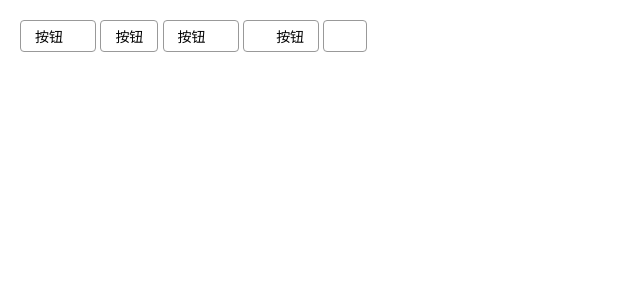
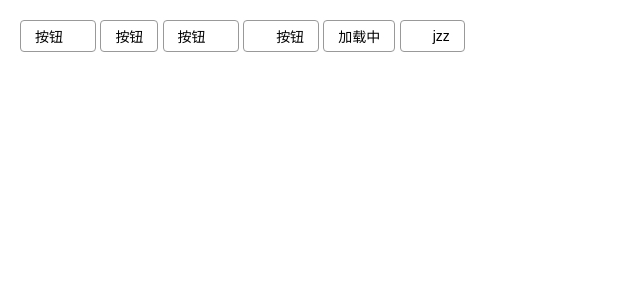
Before and after one commit to Apple-yong/apple-ui, a Vue app: page / in a window 1280 px wide. Shown: the top 300 px of the page, without its empty margins (0-640 px from the left). Built offline with nearby package versions, Linux system fonts and the light colour scheme.

Commit message:
点击加载loading

```diff
--- a/src/App.vue
+++ b/src/App.vue
@@ -1,20 +1,27 @@
 <template>
   <div id="app">
-    <gbutton icon="set" icon-position="right">按钮</gbutton>
-    <gbutton>按钮</gbutton>
-    <gbutton icon="set" icon-position="right">按钮</gbutton>
-    <gbutton icon="set" icon-position="left">按钮</gbutton>
-    <gbutton icon="set"></gbutton>
+    <g-button icon="set" icon-position="right">按钮</g-button>
+    <g-button>按钮</g-button>
+    <g-button icon="set" icon-position="right">按钮</g-button>
+    <g-button icon="set" icon-position="left">按钮</g-button>
+    <g-button icon-position="right">加载中</g-button>
+    <g-button icon="set" :loading="loading1" @click="loading1 = !loading1">jzz</g-button>
   </div>
 </template>
 
 <script>
-import gbutton from "./components/buttons/button.vue";
+import gButton from "./components/buttons/button.vue";
+
 
 export default {
   name: "App",
+  data() {
+      return {
+          loading1: false
+      }
+  },
   components: {
-    gbutton
+    gButton
   }
 };
 </script>
--- a/src/components/buttons/button.vue
+++ b/src/components/buttons/button.vue
@@ -1,8 +1,8 @@
 <template>
-        <button class="g-button" :class="{[`icon-${iconPosition}`]: true}">
-            <svg v-if="icon" class="icon" aria-hidden="true">
-                <use :xlink:href="` #i-${icon} `" ></use>
-            </svg>
+        <button class="g-button" :class="{[`icon-${iconPosition}`]: true}"
+            @click="$emit('click')">
+            <g-icon class="icon" v-if="icon && !loading" :name="icon"></g-icon>
+            <g-icon name="loading" v-if="loading" class="loading icon"></g-icon>
             <!-- 如果加了内容就要用slot显示 -->
             <div class="g-button-content">
                 <slot></slot>
@@ -11,9 +11,22 @@
 </template>
 
 <script>
+import gIcon from "./icon"
 export default {
   name: "gbutton",
-  props: ['icon', 'iconPosition'],
+  components: {
+    gIcon
+  },
+  props: {
+      icon: {},
+      loading: {
+          type: Boolean,
+          default: false
+      },
+      iconPosition: {
+          default: 'left'
+      }
+  },
   // 引入在线JS
   mounted() {
     var element = document.createElement("script");
@@ -27,13 +40,11 @@ export default {
 <!-- Add "scoped" attribute to limit CSS to this component only -->
 <style scoped lang="scss">
     @import "../../styles/_var.scss";
-    .icon {
-        width: 1em;
-        height: 1em;
-        vertical-align: -0.15em;
-        fill: currentColor;
-        overflow: hidden;
+    @keyframes spin {
+        0%{ transform: rotate(0deg); }
+        100%{ transform: rotate(360deg); }
     }
+
     .g-button{
         font-size: $font-size;
         height: $button-height;
@@ -64,5 +75,8 @@ export default {
                 order: 1;
             }
         }
+        .loading{
+            animation: spin 1s infinite linear
+        }
     }
 </style>
--- /dev/null
+++ b/src/components/buttons/icon.vue
@@ -0,0 +1,22 @@
+<template>
+    <svg class="g-icon">
+        <use :xlink:href="` #i-${name} `" ></use>
+    </svg>
+</template>
+
+<script>
+export default {
+    name: "gIcon",
+    props: ['name']
+}
+</script>
+
+<style scoped lang="scss">
+    .g-icon {
+        width: 1em;
+        height: 1em;
+        vertical-align: -0.15em;
+        fill: currentColor;
+        overflow: hidden;
+    }
+</style>
```
